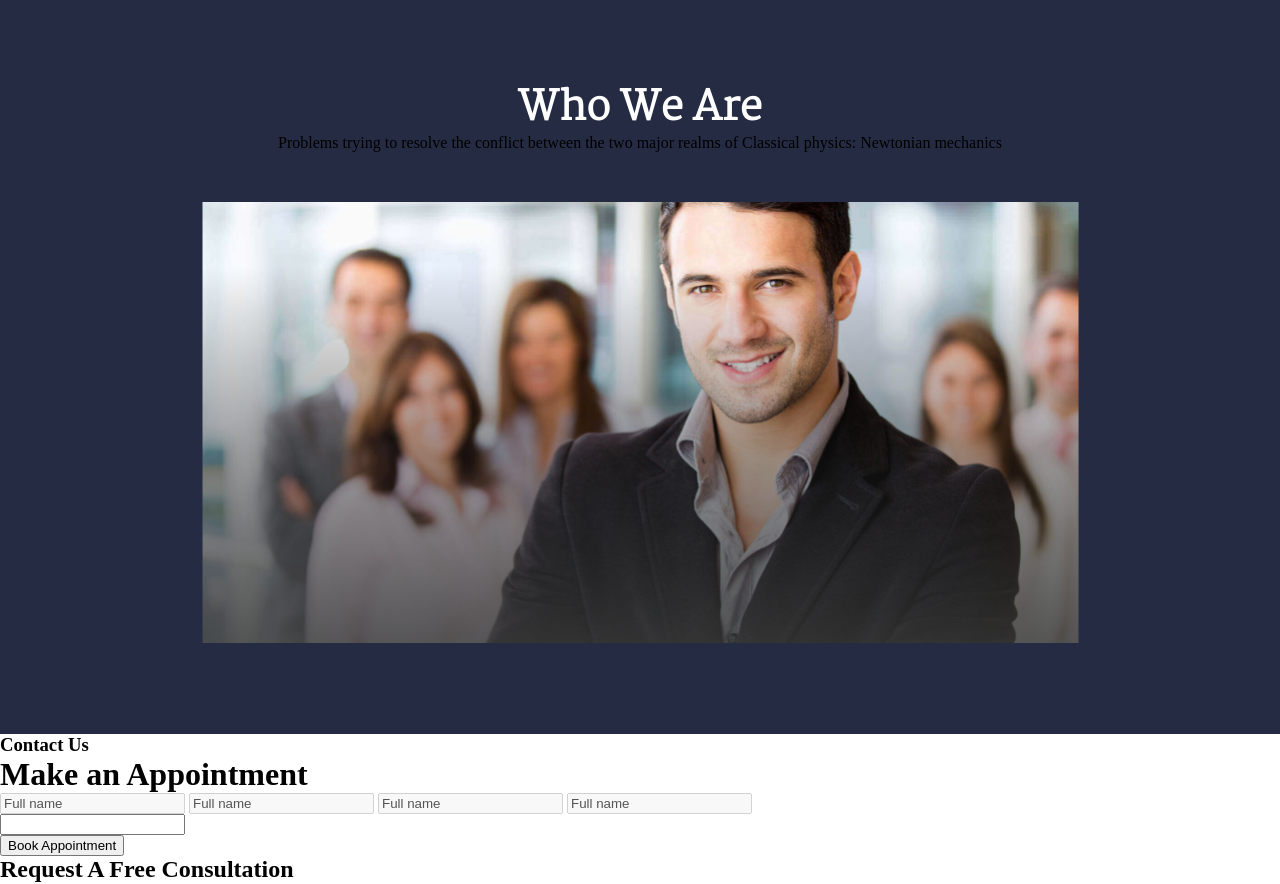
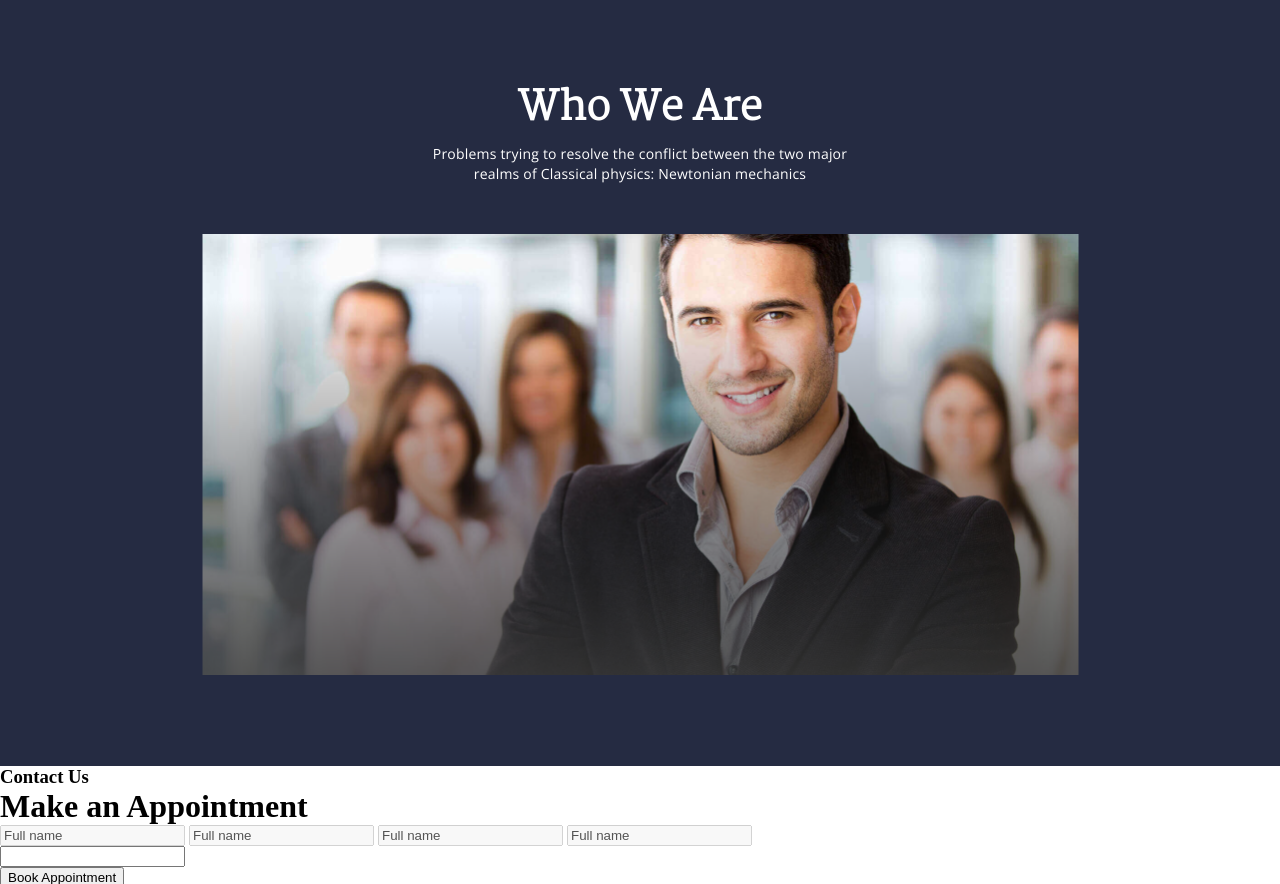
Before and after one commit to kutman-batyrkanov/kutman-batyrkanov.github.io, a plain HTML site: page index.html in a window 1280 px wide. Shown: the part 1520-2404 px from the top of the page. Drawn offline with nearby package versions, Linux system fonts and the light colour scheme.

Commit message:
class trying max wifdth 431px mar 0 auto font family open sans

```diff
--- a/styles.css
+++ b/styles.css
@@ -311,3 +311,14 @@ a {
   font-family: "Martel", serif;
   color: white;
 }
+.trying {
+  max-width: 431px;
+  margin: 0 auto;
+  padding-top: 10px;
+  font-size: 14px;
+  font-family: "Open Sans", sans-serif;
+  font-weight: normal;
+  line-height: 20px;
+  letter-spacing: 0.2px;
+  color: white;
+}
```
